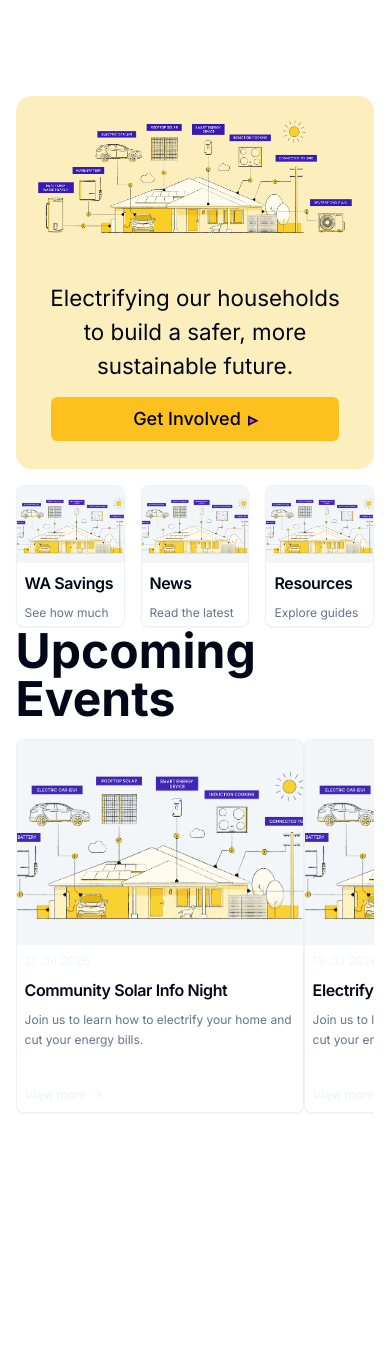
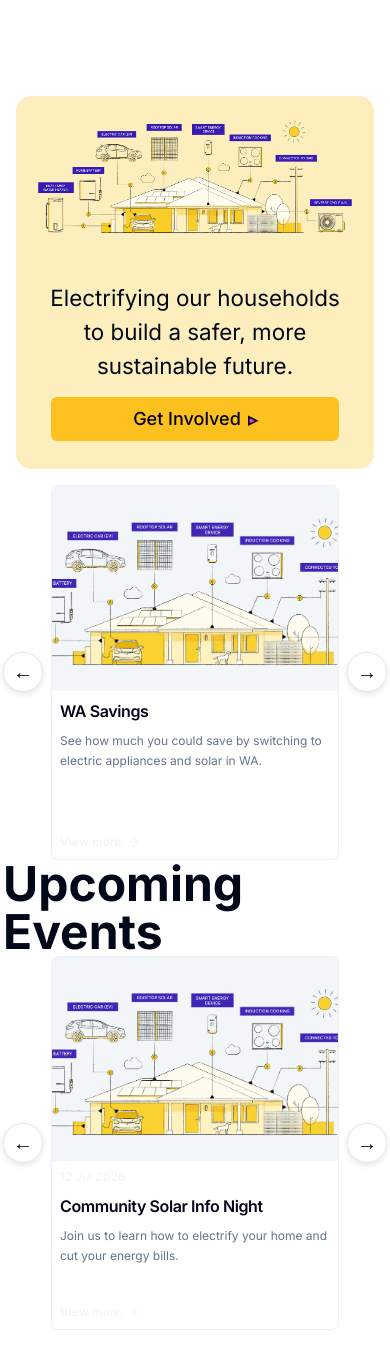
Before and after one commit to codersforcauses/electrify-everything-wa, a Next.js app in the folder client/: page / in a window 390 px wide. Shown: the top 1362 px of the page. Before the commit the page ends 1225 px from the top, so only its background shows below. Built offline with nearby package versions, Linux system fonts and the light colour scheme.

Commit message:
update responsive view for mobile

```diff
--- a/client/src/components/ui/card_container.tsx
+++ b/client/src/components/ui/card_container.tsx
@@ -19,9 +19,6 @@ export default function CardContainer({
 
   const scroll = (direction: "left" | "right") => {
     if (containerRef.current) {
-      // Scroll by a generous amount -- CSS scroll-snap (see
-      // card_container.module.css) takes care of landing exactly on the next
-      // card's edge, so this doesn't need to match the card width precisely.
       containerRef.current.scrollBy({
         left: direction === "right" ? 400 : -400,
         behavior: "smooth",
--- a/client/src/pages/index.tsx
+++ b/client/src/pages/index.tsx
@@ -112,10 +112,8 @@ export default function Home() {
         </div>
       </div>
       <div className={styles["news-and-events"]}>
-        <div className={styles["quick-links"]}>
-          {quickLinks.map((link) => (
-            <ContentCard key={link.href} {...link} />
-          ))}
+        <div>
+          <CardContainer cards={quickLinks} />
         </div>
         <div>
           <h1 className="text-5xl font-bold">Upcoming Events</h1>
--- a/client/src/styles/components/card_container.module.css
+++ b/client/src/styles/components/card_container.module.css
@@ -7,12 +7,12 @@
 .card-container {
   display: flex;
   overflow-x: auto;
-  gap: 0rem;
-  padding: 1rem;
+  gap: 1rem;
+  padding: 0rem;
   /* Cap the row so roughly 3 full-width cards show at once, with a peek of the
      next one hinting there's more to scroll to -- without this, a wide enough
      screen can fit every card and the arrows do nothing. */
-  max-width: 78rem;
+  max-width: 74rem;
   scroll-behavior: smooth;
   /* Snap to the start of each card so a scroll click never leaves a card
      half-visible -- the browser handles alignment natively instead of us
@@ -44,7 +44,4 @@
 }
 
 @media (max-width: 768px) {
-  .arrow {
-    display: none;
-  }
 }
--- a/client/src/styles/index.module.css
+++ b/client/src/styles/index.module.css
@@ -4,6 +4,7 @@
   background-color: #fdefbd;
   border-radius: 1vw;
   display: flex;
+  max-width: 84rem;
 }
 
 .hero-body {
@@ -39,7 +40,7 @@
 }
 
 .news-and-events {
-  width: 78vw;
+  width: 82rem;
 }
 
 .quick-links {
@@ -48,7 +49,7 @@
   justify-content: space-between;
 }
 
-@media (max-width: 768px) {
+@media (min-width: 52rem) and (max-width: 82rem) {
   .hero {
     width: 92vw;
     flex-direction: column;
@@ -81,6 +82,45 @@
   }
 
   .news-and-events {
-    width: 92vw;
+    width: 70vw;
+    min-width: 44vw;
   }
 }
+
+
+@media (max-width: 51rem) {
+  .hero {
+    width: 92vw;
+    flex-direction: column;
+    border-radius: 4vw;
+  }
+
+  .hero-body {
+    width: 100%;
+  }
+
+  .hero-img {
+    width: 100%;
+    order: -1;
+  }
+
+  .hero-text {
+    margin: 8% 8% 4% 8%;
+    font-size: 1.4rem;
+    text-align: center;
+  }
+
+  .hero-button {
+    height: auto;
+    padding: 0.75rem 1.5rem;
+    margin: 4% auto 8%;
+    width: 80%;
+    justify-content: center;
+    display: flex;
+    align-items: center;
+  }
+
+  .news-and-events {
+    width: 24rem;
+  }
+}
```
